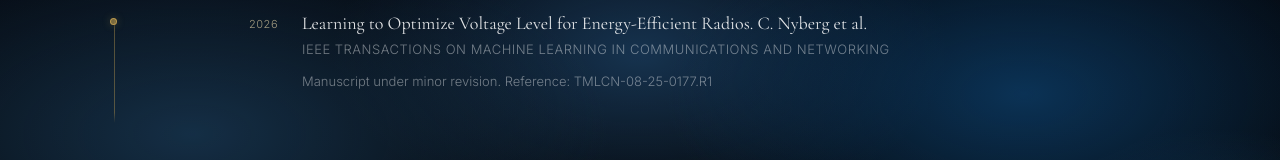
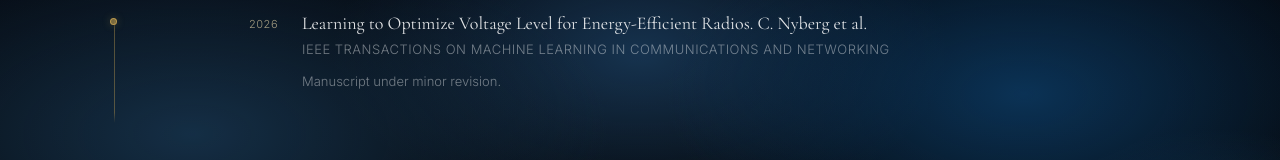
Before and after one commit to cecnyb/cecnyb.github.io, an Astro site: page / in a window 1280 px wide. Shown: the part 2426-2586 px from the top of the page. Built offline with nearby package versions, Linux system fonts and the light colour scheme; Astro itself is replaced by a stand-in of ours.

Commit message:
Remove reference from manuscript status

```diff
--- a/src/pages/index.astro
+++ b/src/pages/index.astro
@@ -218,7 +218,7 @@ import Layout from '../layouts/Layout.astro';
         <div class="timeline-content">
           <h3>Learning to Optimize Voltage Level for Energy-Efficient Radios. C. Nyberg et al.</h3>
           <p class="timeline-org">IEEE Transactions on Machine Learning in Communications and Networking</p>
-          <p>Manuscript under minor revision. Reference: TMLCN-08-25-0177.R1</p>
+          <p>Manuscript under minor revision.</p>
         </div>
       </div>
 
```
